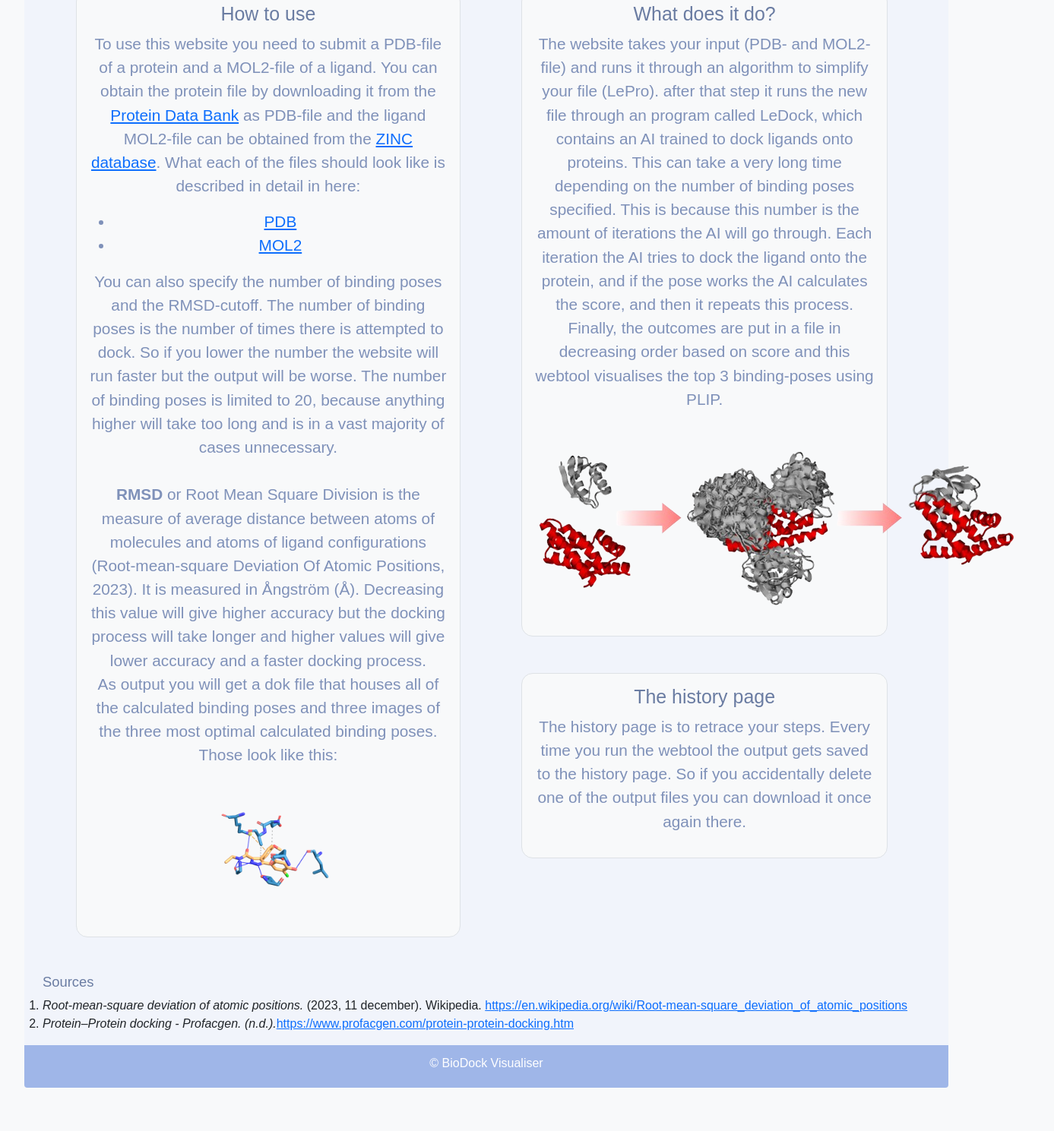
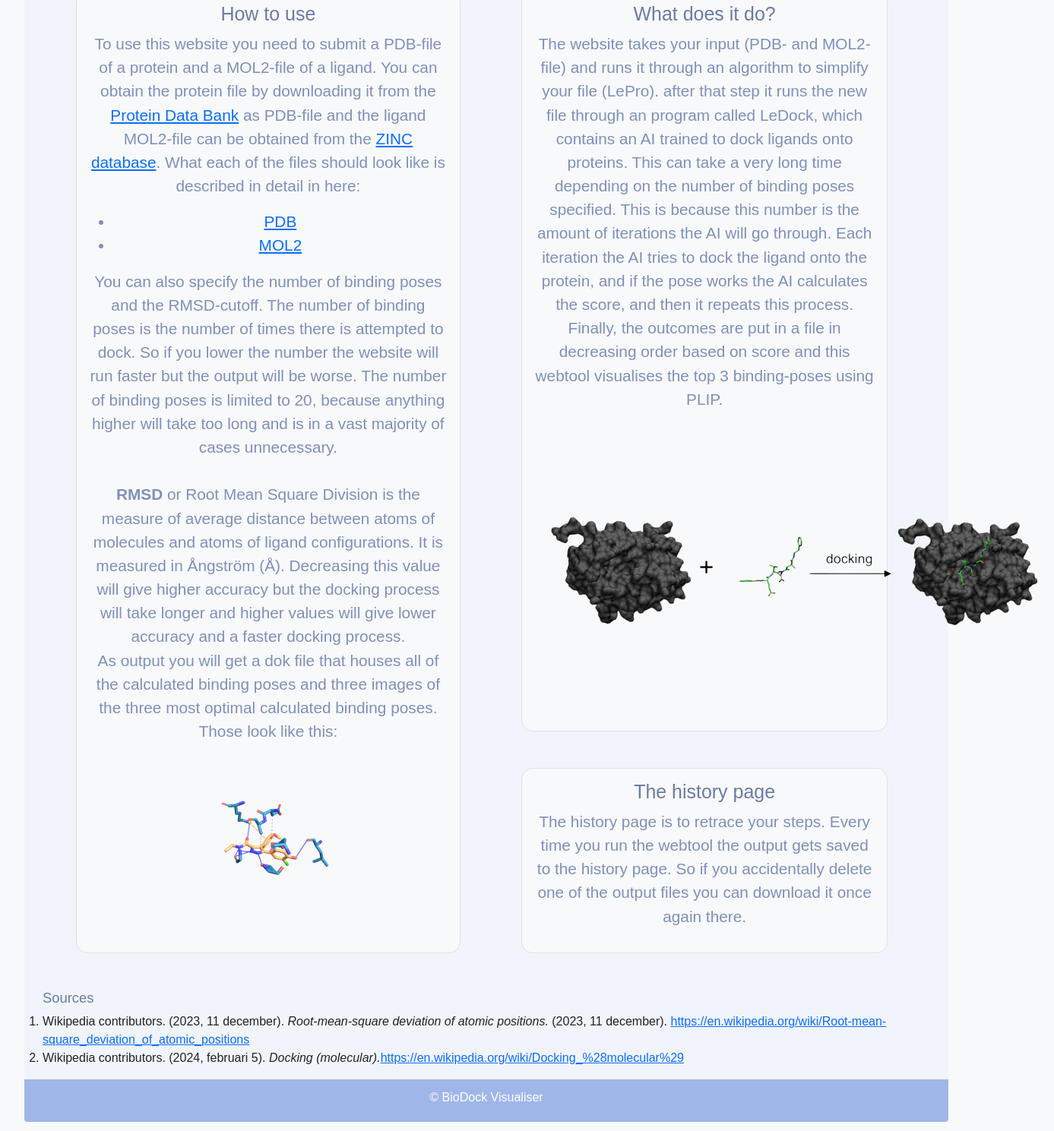
Before and after one commit to RamonReilman/website_biodock, a plain HTML site: page html_code/about.html in a window 1280 px wide. Shown: the part 197-1686 px from the top of the page at 76% size, 1387 px wide, since content can reach past the window. Before the commit the page ends 1641 px from the top, so only its background shows below. Drawn offline with nearby package versions, Linux system fonts and the light colour scheme.

Commit message:
Added new picture for about.html and fixed some minor errors after checking with w3-validate tool.

```diff
--- a/html_code/about.html
+++ b/html_code/about.html
@@ -1,9 +1,10 @@
 <!DOCTYPE html>
-<html>
+<html lang="en">
+
 <head>
-    <meta charset="utf-8"/>
+    <meta charset="utf-8">
     <title>BioDock Visualiser Webtool</title>
-    <link rel="icon" href="../img/BDV_icon.png" type="image/icon type">
+    <link rel="icon" href="../img/BDV_icon.png" type="image/icon">
     <link href="https://cdn.jsdelivr.net/npm/bootstrap@5.1.3/dist/css/bootstrap.min.css" rel="stylesheet" integrity="sha384-1BmE4kWBq78iYhFldvKuhfTAU6auU8tT94WrHftjDbrCEXSU1oBoqyl2QvZ6jIW3" crossorigin="anonymous">
     <link rel="stylesheet" href="../css_code/styles.css">
 </head>
@@ -32,24 +33,25 @@
                     You can obtain the protein file by downloading it from the <a href="https://www.rcsb.org/">Protein Data Bank</a>
                     as PDB-file and the ligand MOL2-file can be obtained from the <a href="https://zinc.docking.org/">ZINC database</a>.
                     What each of the files should look like is described in detail in here:
-
+                </p>
                         <ul class="file_info">
                             <li><a href="https://www.biostat.jhsph.edu/~iruczins/teaching/260.655/links/pdbformat.pdf">PDB</a></li>
                             <li><a href="https://www.structbio.vanderbilt.edu/archives/amber-archive/2007/att-1568/01-mol2_2pg_113.pdf">MOL2</a><br></li>
                         </ul>
-
+                <p>
                     You can also specify the number of binding poses and the RMSD-cutoff.
                     The number of binding poses is the number of times there is attempted to dock. So if you lower the number the website
                     will run faster but the output will be worse. The number of binding poses is limited to 20, because anything higher
                     will take too long and is in a vast majority of cases unnecessary.<br><br>
-                    <b>RMSD</b> or Root Mean Square Division is the measure of average distance between atoms of molecules and atoms of ligand configurations (Root-mean-square Deviation Of Atomic Positions, 2023).
-                    It is measured in Ångström (Å).
-                    Decreasing this value will give higher accuracy but the docking process will take longer
-                    and higher values will give lower accuracy and a faster docking process.<br>
+                    <b>RMSD</b> or Root Mean Square Division is the measure of average distance between atoms of
+                    molecules and atoms of ligand configurations.
+                    It is measured in Ångström (Å). Decreasing this value will give higher accuracy but the docking process
+                    will take longer and higher values will give lower accuracy and a faster docking process.<br>
                     As output you will get a dok file that houses all of the calculated binding poses and three images
                     of the three most optimal calculated binding poses. Those look like this:<br><br>
-                    <img src="../img/PRO_PROTEIN_LIG_A_0.png" alt="protein-lig_dok_example" width="240" height="160">
                 </p>
+                <img src="../img/PRO_PROTEIN_LIG_A_0.png" alt="protein-lig_dok_example" width="240" height="160">
+
             </div>
 
             <div class="col-sm-5">
@@ -62,8 +64,8 @@
                         ligand onto the protein, and if the pose works the AI calculates the score, and then it repeats this process.
                         Finally, the outcomes are put in a file in decreasing order based on score and this webtool visualises the top 3 binding-poses using PLIP.
                     </p>
-                    <div class="docking_image mt-5 mb-3">
-                        <img src="../img/Protein-Protein-Docking.png" alt="Docking_image">
+                    <div class="docking_image mt-4 mb-3">
+                        <img src="../img/protein-ligand-docking.png" alt="Docking_image">
                     </div>
 
                 </div>
@@ -81,8 +83,8 @@
             <div class="row mt-5 pl-3">
                 <h2>Sources</h2>
                 <ol>
-                    <li><i>Root-mean-square deviation of atomic positions.</i> (2023, 11 december). Wikipedia. <a href="https://en.wikipedia.org/wiki/Root-mean-square_deviation_of_atomic_positions">https://en.wikipedia.org/wiki/Root-mean-square_deviation_of_atomic_positions</a></li>
-                    <li><i>Protein–Protein docking - Profacgen. (n.d.).</i><a href = https://www.profacgen.com/protein-protein-docking.htm>https://www.profacgen.com/protein-protein-docking.htm</a></li>
+                    <li>Wikipedia contributors. (2023, 11 december). <i>Root-mean-square deviation of atomic positions.</i> (2023, 11 december). <a href="https://en.wikipedia.org/wiki/Root-mean-square_deviation_of_atomic_positions">https://en.wikipedia.org/wiki/Root-mean-square_deviation_of_atomic_positions</a></li>
+                    <li>Wikipedia contributors. (2024, februari 5). <i>Docking (molecular).</i><a href = https://en.wikipedia.org/wiki/Docking_%28molecular%29>https://en.wikipedia.org/wiki/Docking_%28molecular%29</a></li>
                 </ol>
             </div>
         </div>
@@ -91,7 +93,7 @@
 
     <footer class="container">
         <div class="row">
-            <div class="col-sm-12 mx-auto" id="copyright"><p id="copyright_text">&#169 BioDock Visualiser</p></div>
+            <div class="col-sm-12 mx-auto" id="copyright"><p id="copyright_text">&#169; BioDock Visualiser</p></div>
             </div>
     </footer>
 
```
Also changed, not shown: img/protein-ligand-docking.png (added).
